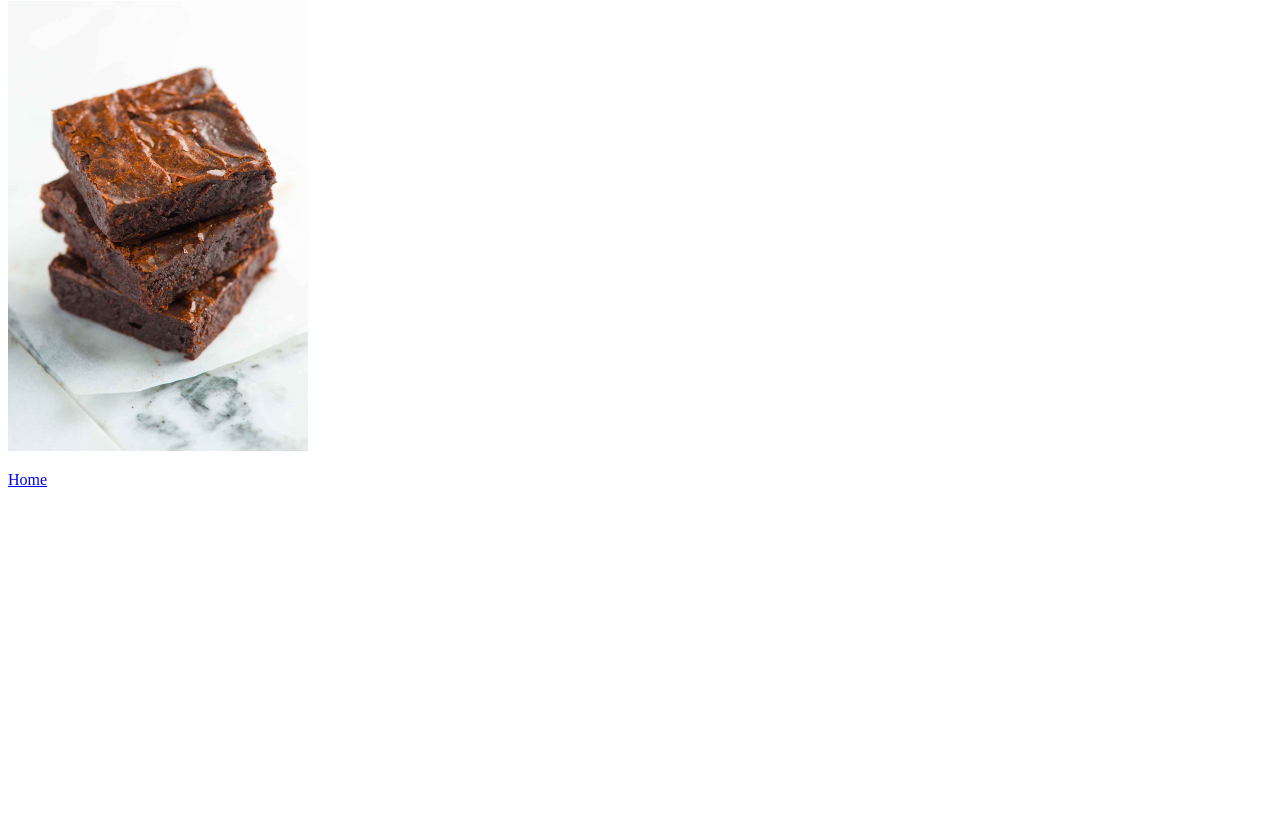
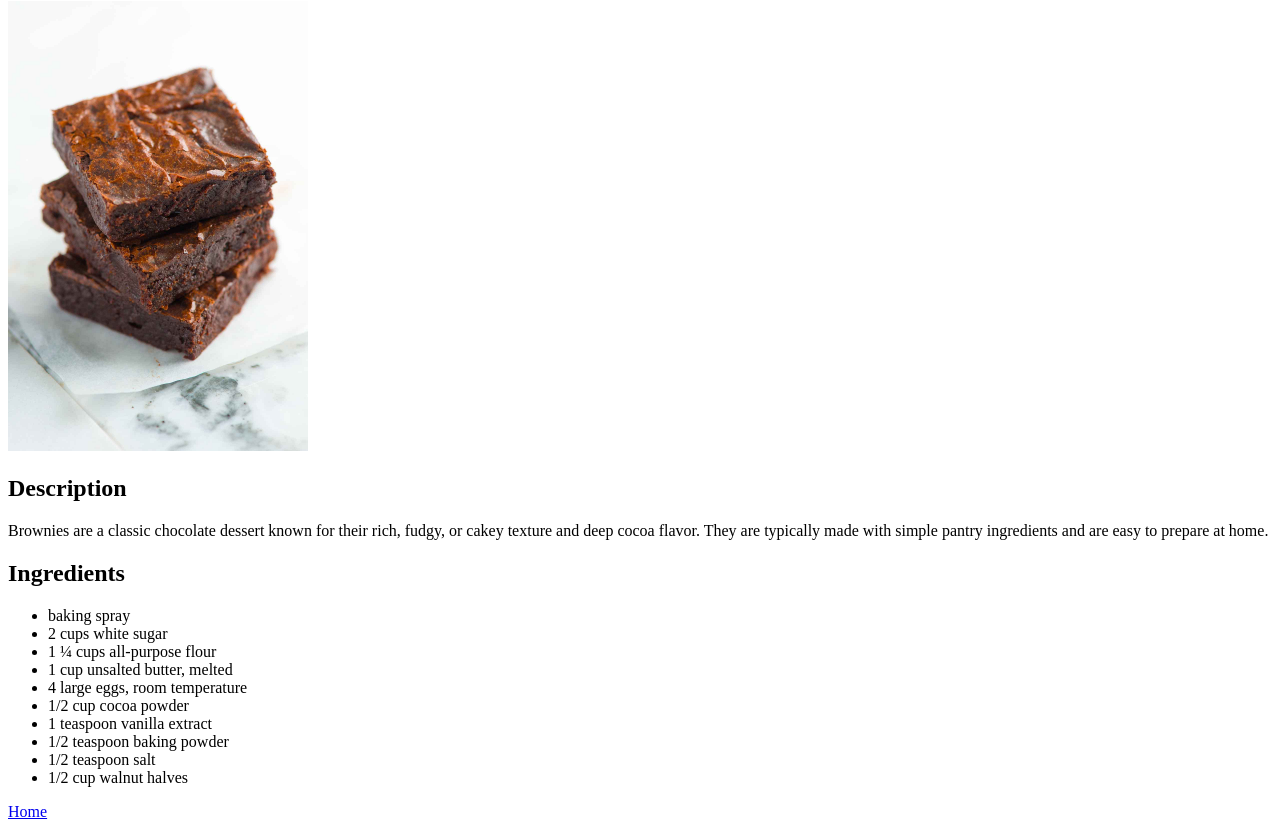
Before and after one commit to momstealer01/odin-recipes, a plain HTML site: page recipes/brownies.html in a window 1280 px wide. Shown: the part 79-916 px from the top of the page. Before the commit the page ends 800 px from the top, so only its background shows below. Drawn offline with Linux system fonts and the light colour scheme.

Commit message:
add descriptions and ingredients
added descriptions and ingredients of each recipesin their respective pages

```diff
--- a/recipes/brownies.html
+++ b/recipes/brownies.html
@@ -7,6 +7,22 @@
 <body>
     <h1>Brownies</h1>
     <img src="../img/Brownies.jpg" alt="An image of a brownie" width="300">
+   <h2>Description</h2>
+   <p>Brownies are a classic chocolate dessert known for their rich, fudgy, or cakey texture and deep cocoa flavor. They are typically made with simple pantry ingredients and are easy to prepare at home.</p>
+   <h2>Ingredients</h2>
+   <ul>
+        <li>baking spray</li>
+        <li>2 cups white sugar</li>
+        <li>1 ¼ cups all-purpose flour</li>
+        <li>1 cup unsalted butter, melted</li>
+        <li>4 large eggs, room temperature</li>
+        <li>1/2 cup cocoa powder</li>
+        <li>1 teaspoon vanilla extract</li>
+        <li>1/2 teaspoon baking powder</li>
+        <li>1/2 teaspoon salt</li>
+        <li>1/2 cup walnut halves</li>
+    </ul>
+
    <p> <a href="../index.html">Home</a></p>
 </body>
 </html>
```
Also changed, not shown: recipes/apple-sandwich.html (+9 -0 lines), recipes/easy-homemade-pasta.html (+12 -0 lines).
